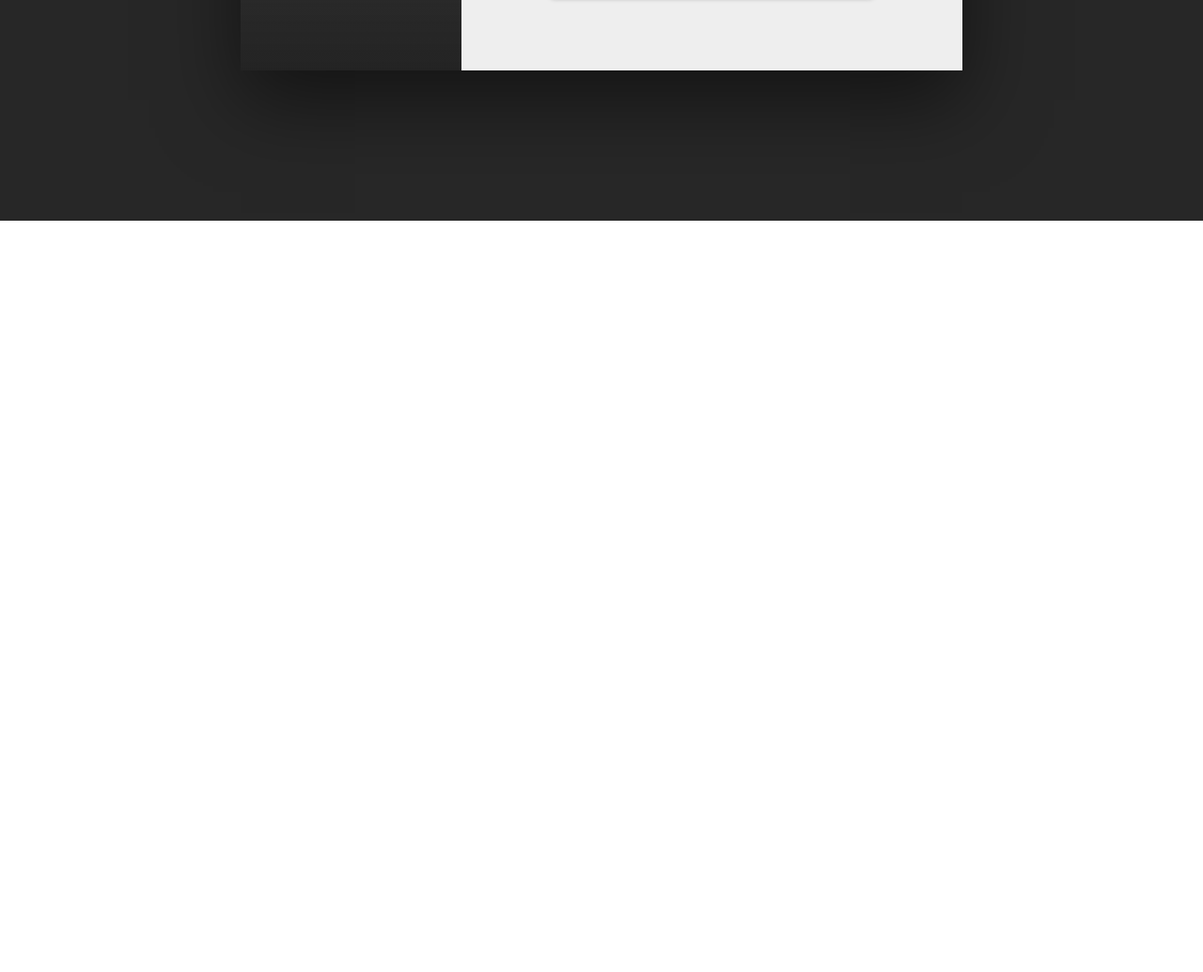
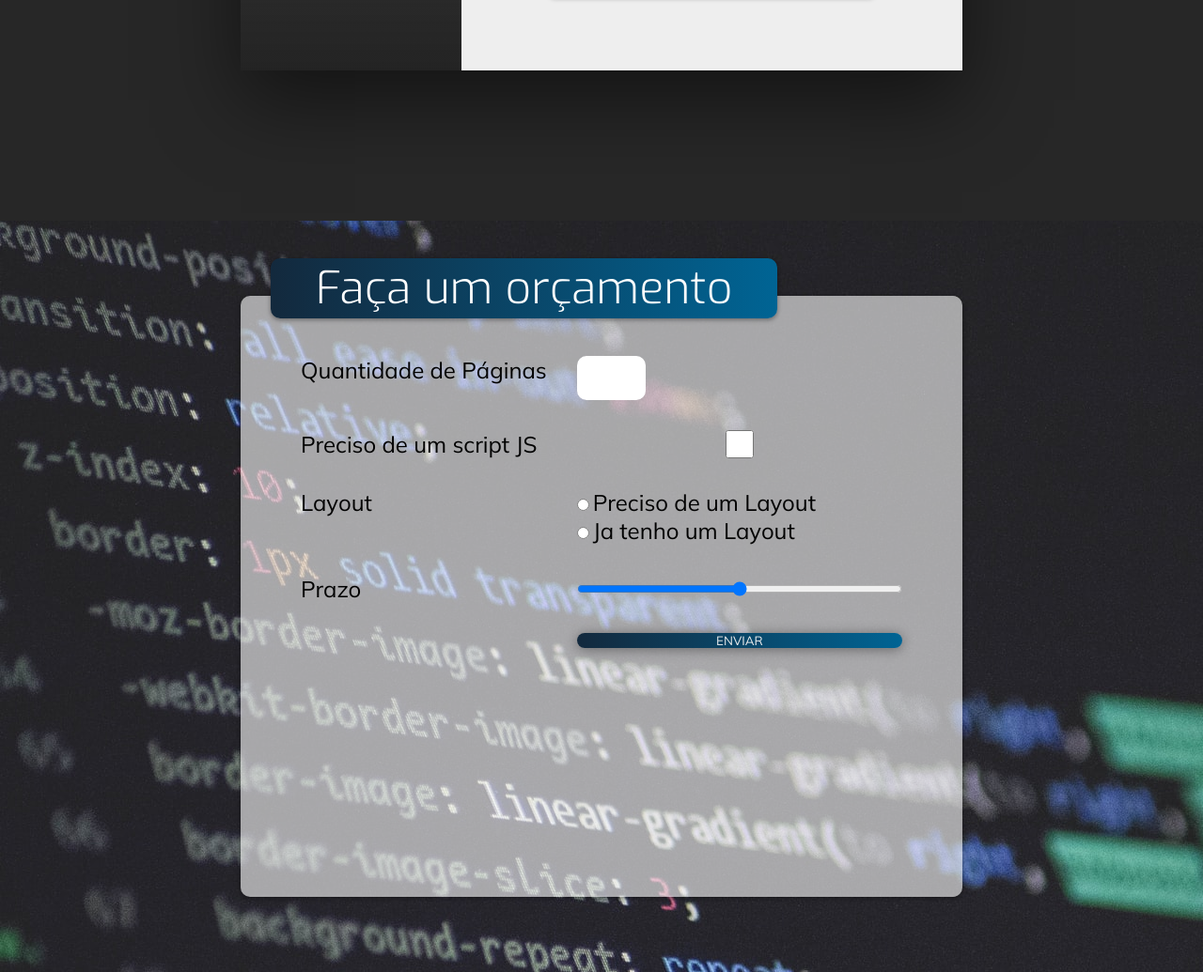
Before and after one commit to CarlosPiovesanJr/Portifolio, a plain HTML site: page index.html in a window 1280 px wide. Shown: the part 2691-3726 px from the top of the page at 94% size. Before the commit the page ends 2926 px from the top, so only its background shows below. Drawn offline with Linux system fonts and the light colour scheme; grey boxes are pictures that could not be loaded.

Commit message:
:package: Form Orçamento

```diff
--- a/index.html
+++ b/index.html
@@ -187,6 +187,33 @@
 
         </section>
 
+        <section class="sessao-orcamento">
+            <div class="orcamento-wrapper">
+                <h1>Faça um orçamento</h1>
+                <form action="">
+                    <label for="qtde">Quantidade de Páginas</label>
+                    <input type="number" min="1" name="qtde" id="qtde">
+                    <label for="js">Preciso de um script JS</label>
+                    <input type="checkbox" name="js" id="js">
+                    <label>Layout</label>
+                     <div class="group-layout">
+                        <div>
+                            <input type="radio" name="layout" id="layout-sim">
+                            <label for="layout-sim">Preciso de um Layout</label>
+                        </div>
+                        <div>
+                            <input type="radio" name="layout" id="layout-nao">
+                            <label for="layout-nao">Ja tenho um Layout</label>
+                        </div>
+                     </div>
+                    <label for="prazo">Prazo</label>
+                    <input type="range" name="prazo" id="prazo">
+                    <button type="submit" class="btn btn-orcamento">Enviar</button>
+                </form>
+            </div>
+
+        </section>
+
     </div>
 </body>
 
--- a/style.css
+++ b/style.css
@@ -532,3 +532,69 @@ header {
 
 
 }
+
+.sessao-orcamento{
+    width: 100%;
+    height: 100vh;
+    background: url(imagens/bg-orcamento.jpg);
+    object-fit: cover;
+    display: flex;
+    justify-content: center;
+    align-items: center;
+}
+.orcamento-wrapper{
+    width: 60%;
+    height: 80%;
+    background-color: #ffffff99;
+    border-radius: 10px;
+    box-shadow: 0 0.1rem 0.3rem rgba(0, 0, 0, 0.4);
+    position: relative;
+
+
+}
+.sessao-orcamento h1{
+    position: absolute;
+    top: -2.5rem;
+    left: 2rem;
+    background: #13293d;
+    background: -webkit-linear-gradient(to right, #13293d, #006494);
+    background: linear-gradient(to right, #13293d, #006494);
+    padding: 0 3rem;
+    color: #fff;
+    font-family: var(--font-primary);
+    font-size: 3rem;
+    font-weight: lighter;
+    box-shadow: 0 0.1rem 0.3rem rgba(0, 0, 0, 0.4);
+    border-radius: 10px;
+}
+.sessao-orcamento form{
+    margin: 4rem;
+    display: grid;
+    grid-template-columns: auto 1fr;
+    column-gap: 2rem;
+    row-gap: 2rem;
+
+}
+
+.sessao-orcamento label {
+    font-size: 1.5rem;
+    font-family: var(--font-action);
+
+
+}
+.sessao-orcamento input[type="number"] {
+    font-family: var(--font-secundary);
+    width: 4rem;
+    font-size: 2rem;
+    outline: none;
+    border-radius: 10px;
+    border: none;
+    padding: 0.3rem;
+}
+.btn-orcamento{
+    text-transform: uppercase;
+    padding: 1;
+    cursor: pointer;
+    grid-column: 2;
+
+}
```
Also changed, not shown: imagens/bg-orcamento.jpg (added).
